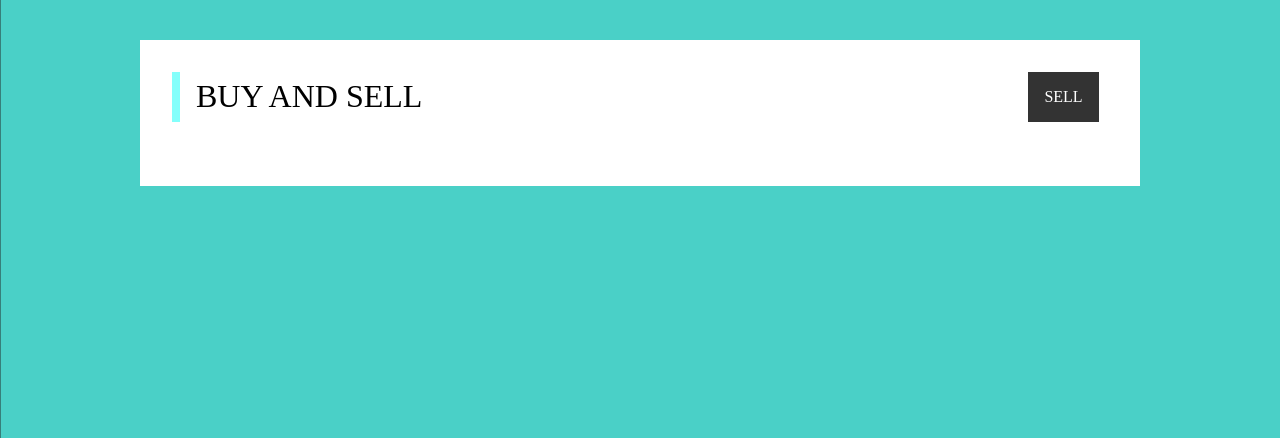
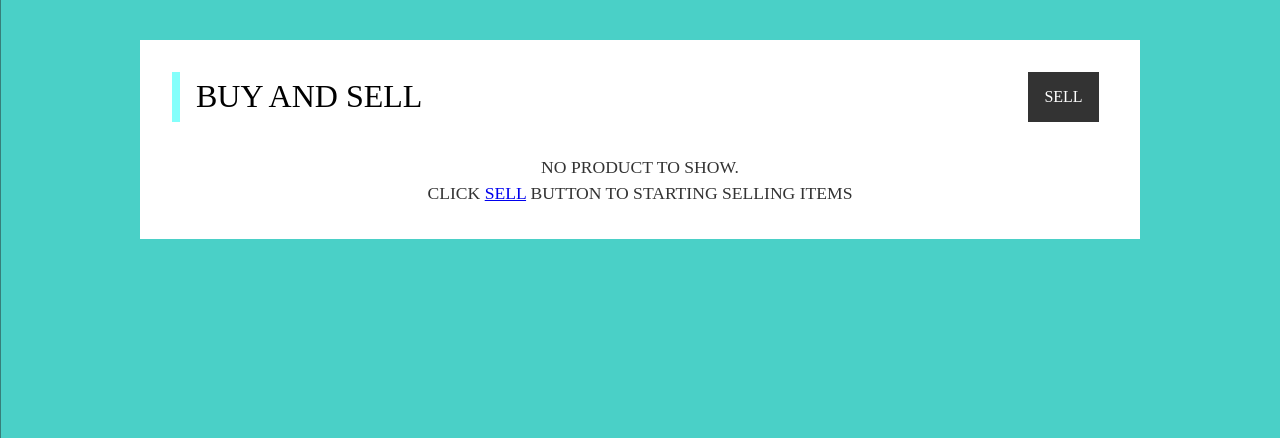
Before and after one commit to dev-lovedeep/studysmart, a Django app: page /buy in a window 1280 px wide. Shown: the part 80-518 px from the top of the page. Run offline with Django 3.2, Linux system fonts and the light colour scheme; data that the repository does not hold is empty.

Commit message:
nothing here text added

```diff
--- a/static/css/Style-contact.css
+++ b/static/css/Style-contact.css
@@ -24,8 +24,8 @@
 .container-profiles {
   background-color: white;
   display: flex;
-  margin-top: 10%;
-
+  /* margin-top: 10%; */
+  margin: 3em;
   flex-direction: column;
   margin-bottom: 50px;
 }
--- a/static/css/style-admin-upload.css
+++ b/static/css/style-admin-upload.css
@@ -13,7 +13,7 @@
 
 .container {
 
-    width: 100%;
+    width: 95%;
     max-width: 700px;
     margin: 0 auto;
     background-color: #4AD0C7;
--- a/static/css/style-book.css
+++ b/static/css/style-book.css
@@ -17,7 +17,7 @@
 
 .container {
     background-color: #fff;
-    width: 100%;
+    width: 95%;
     max-width: 900px;
     margin: 0 auto;
     margin-top: 2em;
--- a/static/css/style-nav.css
+++ b/static/css/style-nav.css
@@ -3,6 +3,16 @@
     margin: 0;
     padding: 0;
 
+}
+
+
+.nothing-text {
+    text-align: center;
+    /* text-align: justify; */
+    margin: 0 auto;
+    line-height: 1.5;
+    font-size: 1.1rem;
+    color: #333;
 }
 
 nav {
--- a/static/css/style-product.css
+++ b/static/css/style-product.css
@@ -18,7 +18,7 @@
 
 .container {
 
-    width: 100%;
+    width: 95%;
     max-width: 1000px;
     margin: 0 auto;
     padding: 2em;
--- a/static/css/style-subject.css
+++ b/static/css/style-subject.css
@@ -17,7 +17,7 @@
 
 .container {
     background-color: #fff;
-    width: 100%;
+    width: 95%;
     max-width: 900px;
     margin: 0 auto;
     margin-top: 2em;
--- a/static/css/style-upload.css
+++ b/static/css/style-upload.css
@@ -8,7 +8,7 @@
 
 .container {
 
-    width: 100%;
+    width: 95%;
     max-width: 700px;
     margin: 0 auto;
     background-color: #4AD0C7;
--- a/static/css/style.css
+++ b/static/css/style.css
@@ -53,7 +53,7 @@
 }
 
 .container {
-    width: 100%;
+    width: 95%;
     max-width: 1000px;
     padding: 2em;
     margin: 0 auto;
--- a/templates/download.html
+++ b/templates/download.html
@@ -7,6 +7,7 @@
         <p class="heading">{{object.0.subject}}</p>
         <!-- <a href="#" class="upload-btn btn" download>upload</a> -->
     </div>
+    {% if object %}
     {% for instance in object %}
     <div class="item flex">
         <p class="item-name">{{instance.name}}</p>
@@ -16,6 +17,8 @@
         </a>
     </div>
     {% endfor %}
-
+    {% else %}
+    <p class="nothing-text">nothing added yet checkout other subjects</p>
+    {% endif %}
 </div>
 {%endblock %}
--- a/templates/product.html
+++ b/templates/product.html
@@ -9,10 +9,15 @@
     </div>
     <div class="marketplace">
         <link rel="stylesheet" href="{% static 'css/style-product.css' %}">
+        {% if products %}
         {% for instance in products reversed %}
         {% include 'templates/item.html' %}
         {% endfor %}
-
+        {% else %}
+        <!-- todo:see text alignment and then finalise and set some internal css to button -->
+        <p class="nothing-text">no product to show.<br>click <a href="{%url 'upload' %}">sell</a>
+            button to starting selling items</p>
+        {% endif %}
     </div>
 
 
```
Also changed, not shown: db.sqlite3.
